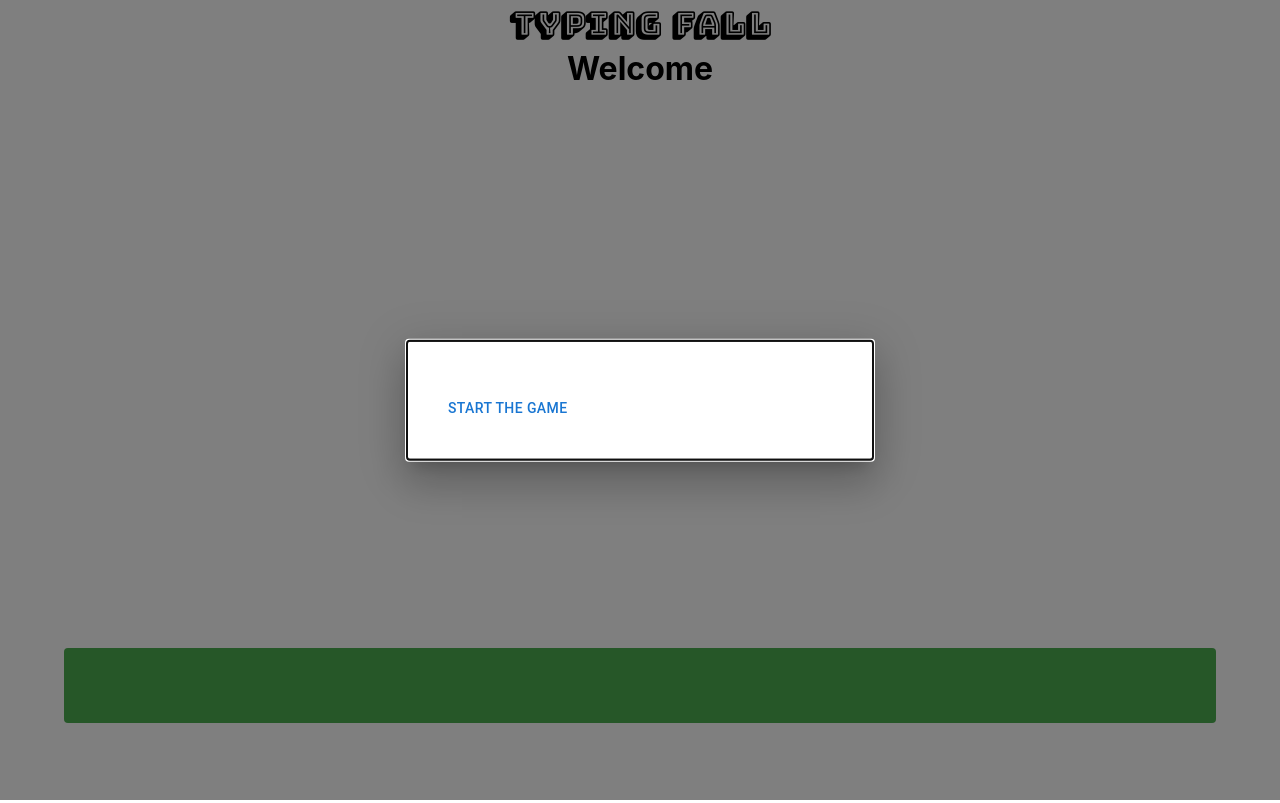
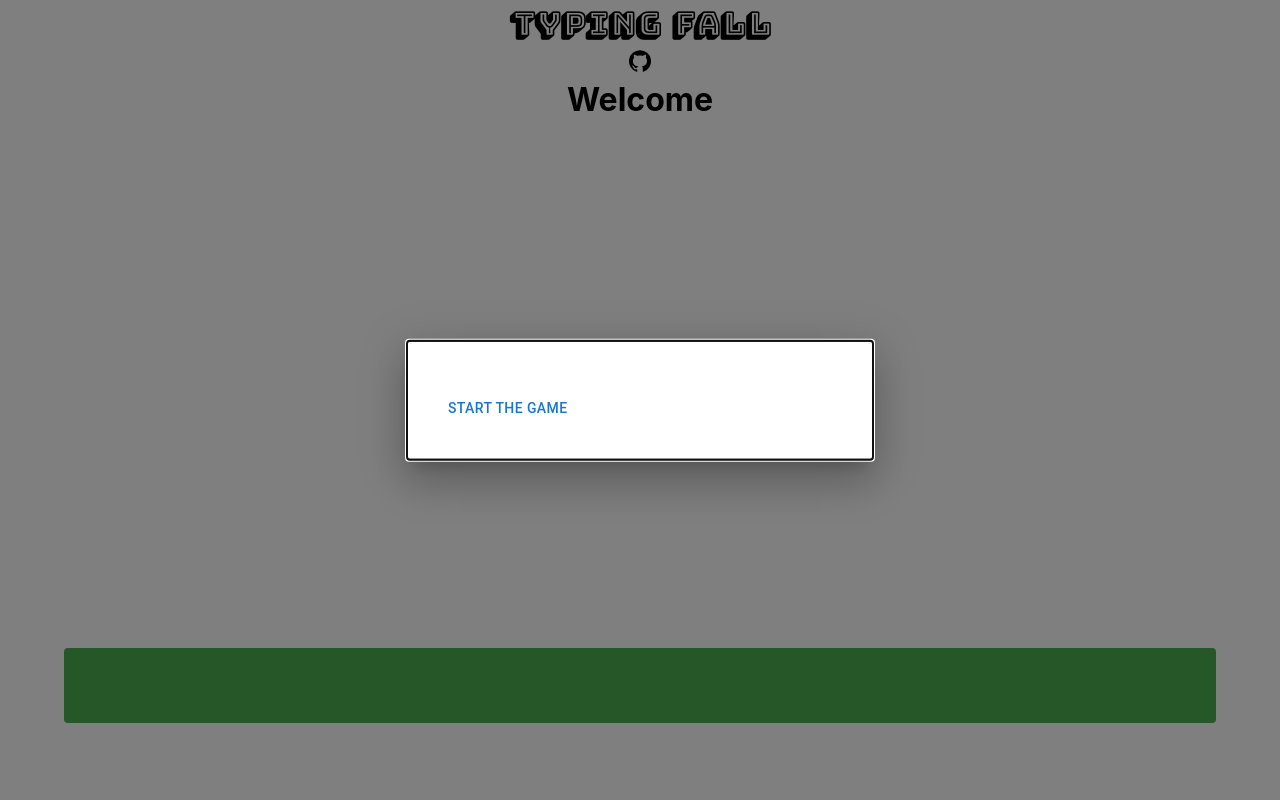
Before and after one commit to kristianachwan/type-fall, a React (Create React App) app: page / in a window 1280 px wide. Built offline with nearby package versions, Linux system fonts and the light colour scheme.

Commit message:
added github repo link

```diff
--- a/package.json
+++ b/package.json
@@ -6,7 +6,8 @@
   "dependencies": {
     "@emotion/react": "^11.10.4",
     "@emotion/styled": "^11.10.4",
-    "@mui/material": "^5.10.3",
+    "@mui/icons-material": "^5.10.3",
+    "@mui/material": "^5.10.5",
     "@testing-library/jest-dom": "^5.16.5",
     "@testing-library/react": "^13.3.0",
     "@testing-library/user-event": "^13.5.0",
--- a/src/App.js
+++ b/src/App.js
@@ -3,7 +3,8 @@ import './App.css';
 import HealthBar from './components/HealthBar';
 import LetterComponent from './components/LetterComponent';
 import { randomLetter } from './functions/randomLetter';
-import { Input, Button, Modal, Box, Typography } from '@mui/material';
+import { Input, Button, Modal, Box, Typography, Link } from '@mui/material';
+import GitHubIcon from '@mui/icons-material/GitHub';
 
 const barColorArray = [['#4caf50', '#66bb6a'], ['#ff9800', '#f57c00'], ['#bf360c', '#d84315'], [null, null]]
 
@@ -154,6 +155,10 @@ function App() {
             </Modal>
             <div className="title-layer">
                 <h1 className="title">TYPING FALL</h1>
+                <Link href="https://github.com/kristianachwan/type-fall" target="_blank">
+                    <GitHubIcon />
+                </Link>
+
                 {/* <h3>Can you survive in 30s?</h3> */}
                 {gameStart && counter > 0 ? <h1>{counter} s</h1> :
                     (<div>
--- a/src/index.css
+++ b/src/index.css
@@ -16,3 +16,8 @@ code {
 p, h1, h2, h3, h4, h5, h6 {
   margin: 3px auto;
 }
+
+a {
+  text-decoration: none;
+  color: black !important;
+}
```
Also changed, not shown: 1 other file (tests, documents, lock files or other folders).
